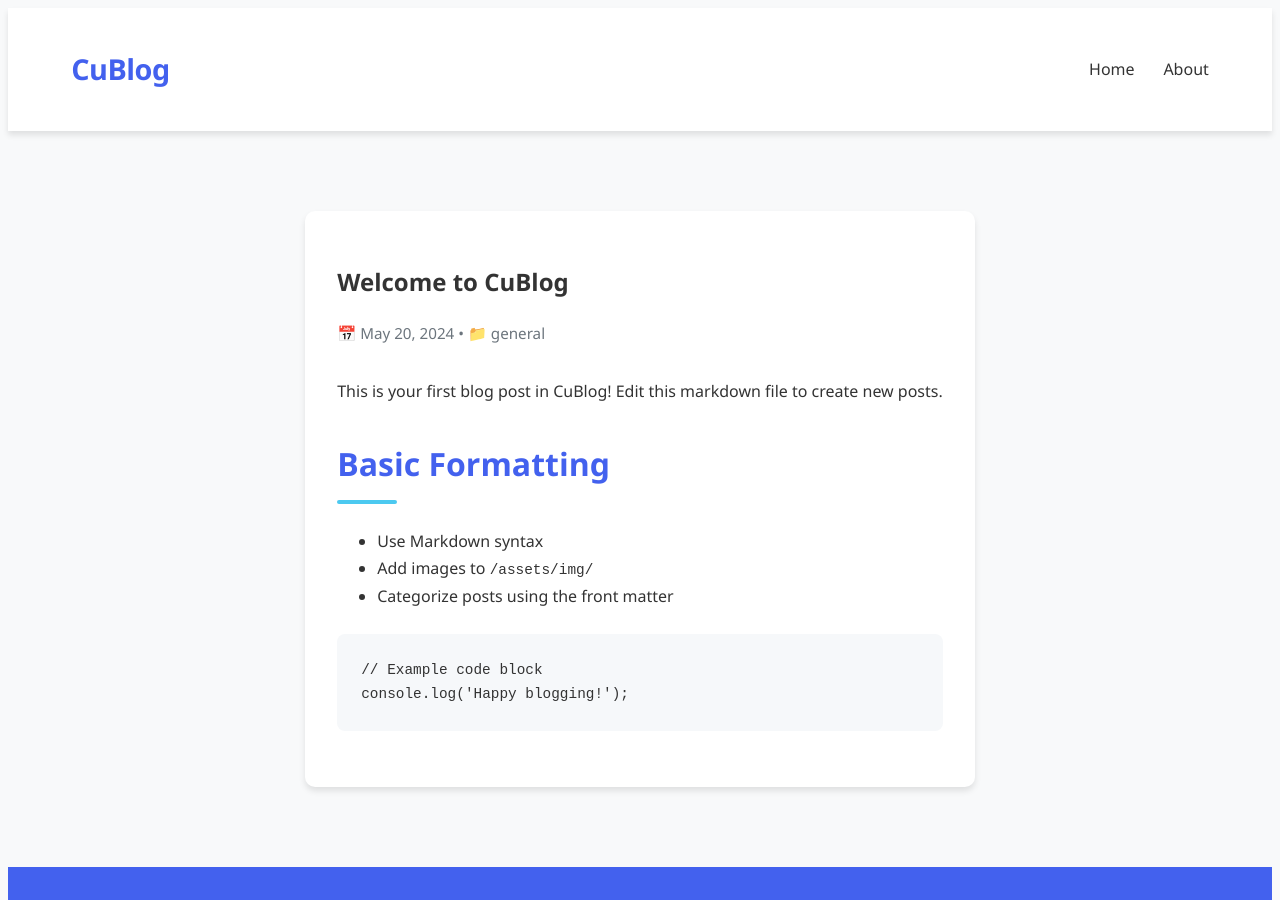
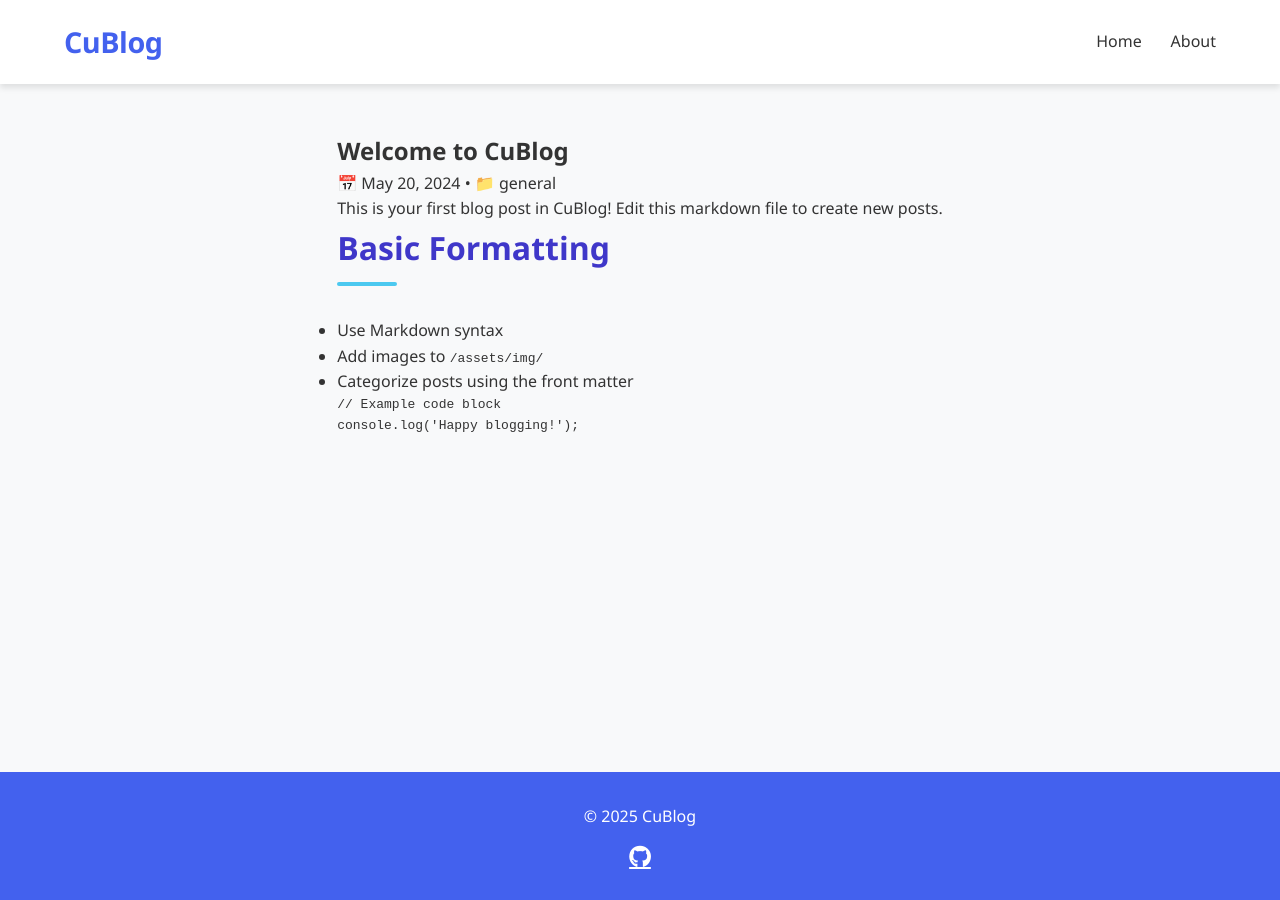
Before and after one commit to RyaninChina11/CuBlog, a Jekyll site: the page built from _posts/2024-05-20-welcome-to-cublog.md, in a window 1280 px wide and 900 px high. Built offline with Jekyll 4.4.1, drawn with Linux system fonts in a browser that asks for light colours.

Commit message:
Update post.html

```diff
--- a/_layouts/post.html
+++ b/_layouts/post.html
@@ -1,14 +1,7 @@
-<!DOCTYPE html>
-<html lang="en">
+---
+layout: home
+---
 
-<head>
-  {% include head.html %}
-  <link rel="stylesheet" href="{{ '/assets/css/post.css' | relative_url }}">
-</head>
-
-<body>
-  {% include header.html %}
-  <main class="container">
     <article class="post">
       <h1>{{ page.title }}</h1>
       <p class="meta">
@@ -26,9 +19,3 @@
       <a class="next" href="{{page.next.url}}">{{page.next.title}} →</a>
       {% endif %}
     </article>
-  </main>
-
-  {% include footer.html %}
-</body>
-
-</html>
```
